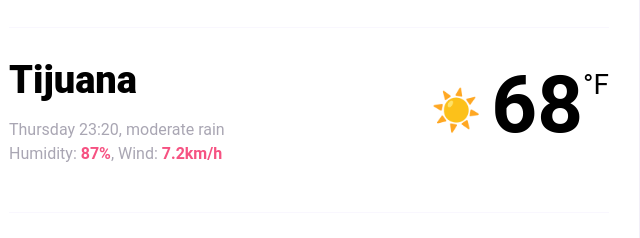
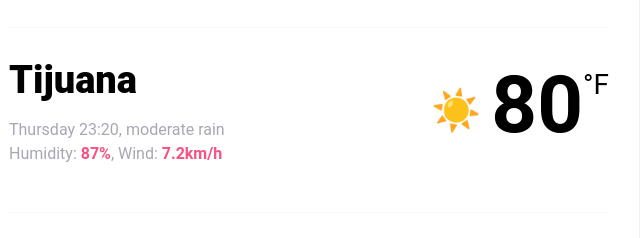
Before and after one commit to Shroez/Homework-6-SheCodesPlus, a plain HTML site: page index.html in a window 1280 px wide. Shown: the part 151-389 px from the top of the page, 331-971 px from the left. Drawn offline with nearby package versions, Linux system fonts and the light colour scheme.

Commit message:
updated starting temperature

```diff
--- a/index.html
+++ b/index.html
@@ -33,7 +33,7 @@
           <div class="current-temperature">
             <span class="current-temperature-icon">☀️</span
             ><span class="current-temperature-value" id="current-temperature"
-              >68</span
+              >80</span
             ><span class="current-temperature-unit">°F</span>
           </div>
         </div>
```
